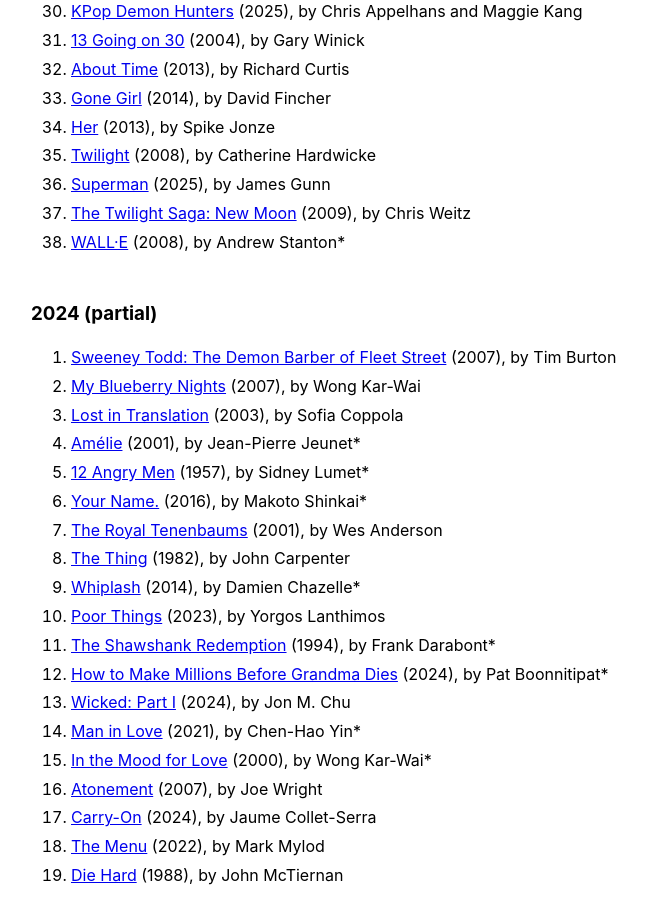
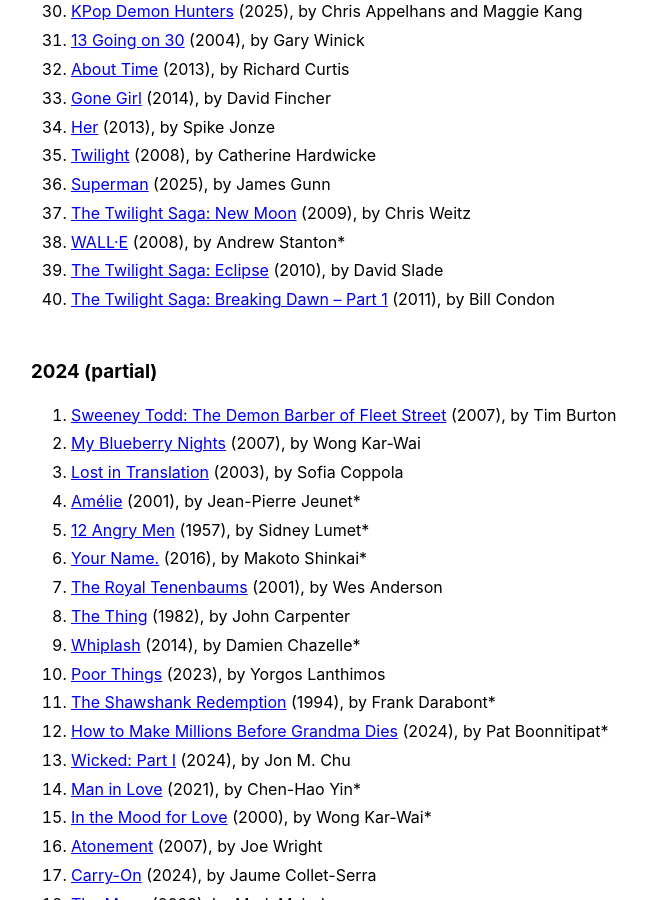
Before and after one commit to llucasly/llucasly.github.io, a Jekyll site: the page built from watching list.md, in a window 1280 px wide and 900 px high, scrolled down 1162 px. Shown: the whole window, without its empty margins (289-936 px from the left). Built offline with Jekyll 4.4.1, drawn with Linux system fonts in a browser that asks for light colours.

Commit message:
Added Movies

```diff
--- a/watching list.md
+++ b/watching list.md
@@ -46,6 +46,8 @@ Films I especially loved are marked with an astrisk (*).
 36. [Superman](https://letterboxd.com/film/superman-2025/) (2025), by James Gunn
 37. [The Twilight Saga: New Moon](https://letterboxd.com/film/the-twilight-saga-new-moon/) (2009), by Chris Weitz
 38. [WALL·E](https://letterboxd.com/film/walle/) (2008), by Andrew Stanton*
+39. [The Twilight Saga: Eclipse](https://letterboxd.com/film/the-twilight-saga-eclipse/) (2010), by David Slade
+40. [The Twilight Saga: Breaking Dawn – Part 1](https://letterboxd.com/film/the-twilight-saga-breaking-dawn-part-1/) (2011), by Bill Condon
 
 ### 2024 (partial)
 1. [Sweeney Todd: The Demon Barber of Fleet Street](https://letterboxd.com/film/sweeney-todd-the-demon-barber-of-fleet-street-2007/) (2007), by Tim Burton
```
